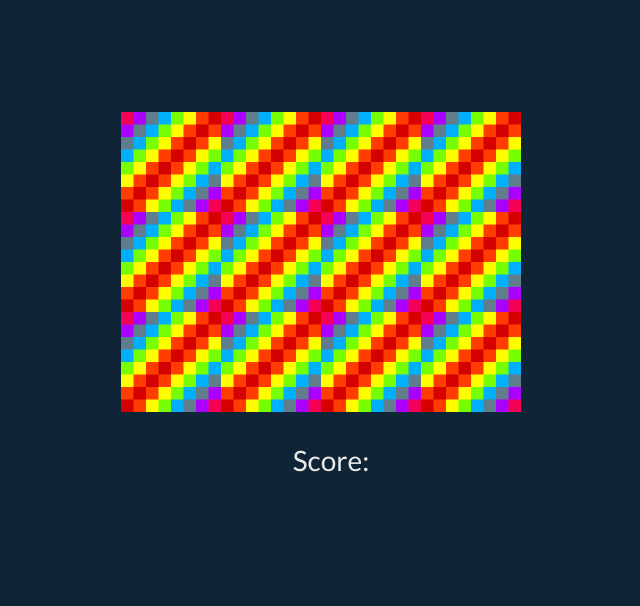
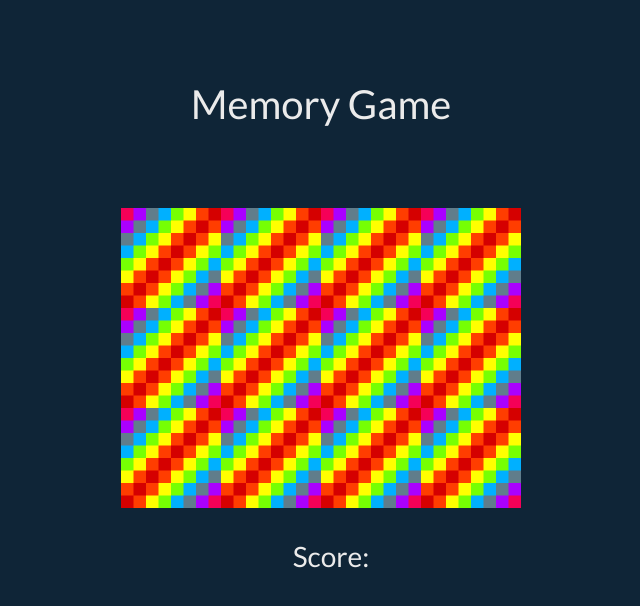
Before and after one commit to Sylverr38/Memory-Game, a plain HTML site: page Memory Game/index.html in a window 1280 px wide. Shown: the whole page, without its empty margins (319-959 px from the left). Drawn offline with Linux system fonts and the light colour scheme.

Commit message:
Add files via upload

```diff
--- a/Memory Game/index.html
+++ b/Memory Game/index.html
@@ -9,6 +9,8 @@
 </head>
 
 <body>
+    <h1>Memory Game</h1>
+    <br>
     <div id="game">
         <div id="grid"></div>
     </div>
--- a/Memory Game/style.css
+++ b/Memory Game/style.css
@@ -10,7 +10,7 @@
     display: flex;
     justify-content: center;
     align-items: center;
-    padding-top: 7em;
+    padding-top: 3em;
 }
 
 h3{
@@ -23,3 +23,9 @@ h3{
     align-items: center;
     padding-top: 2em;
 }
+
+h1{
+    display: flex;
+    justify-content: center;
+    padding-top: 2em;
+}
```
